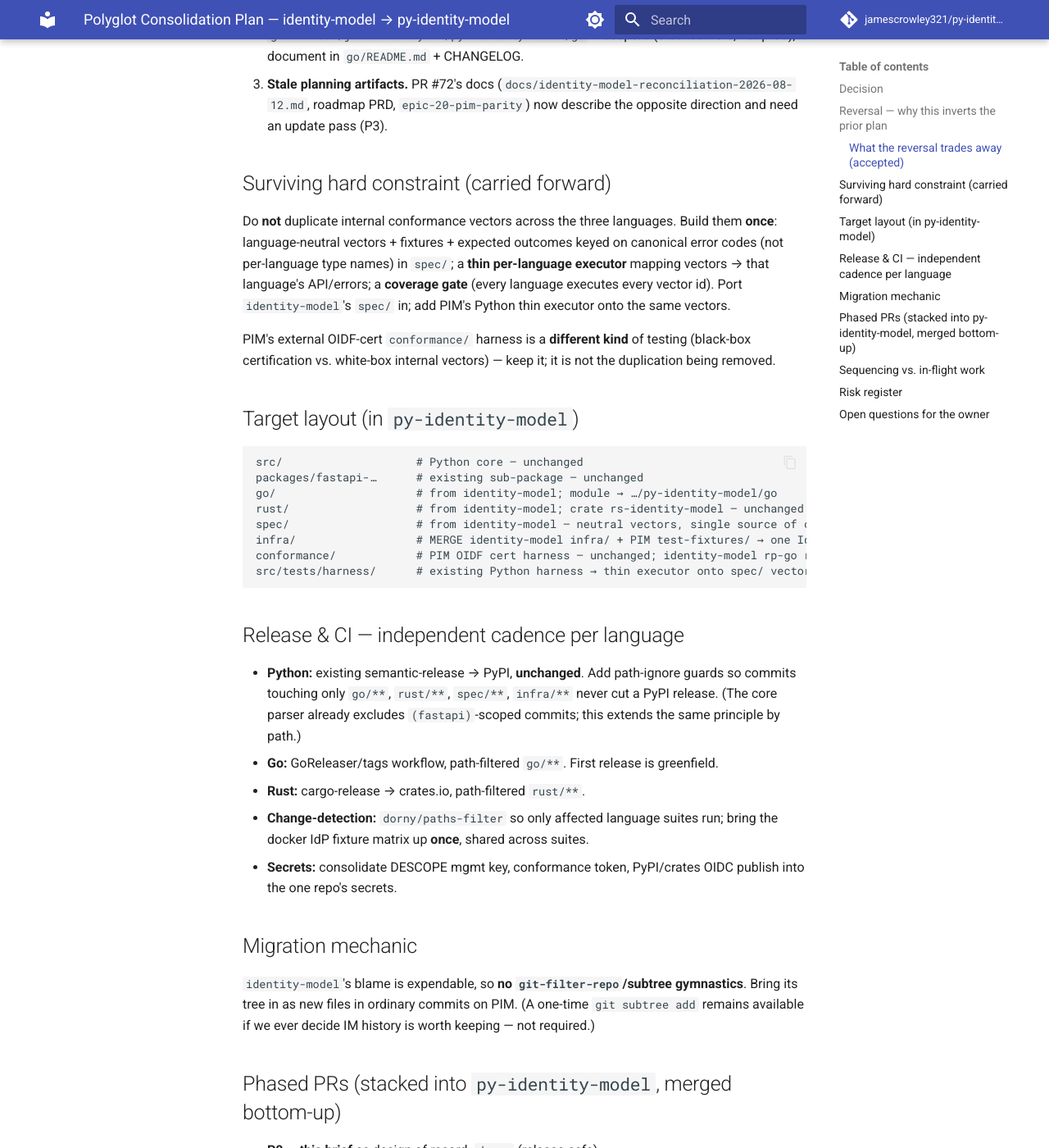
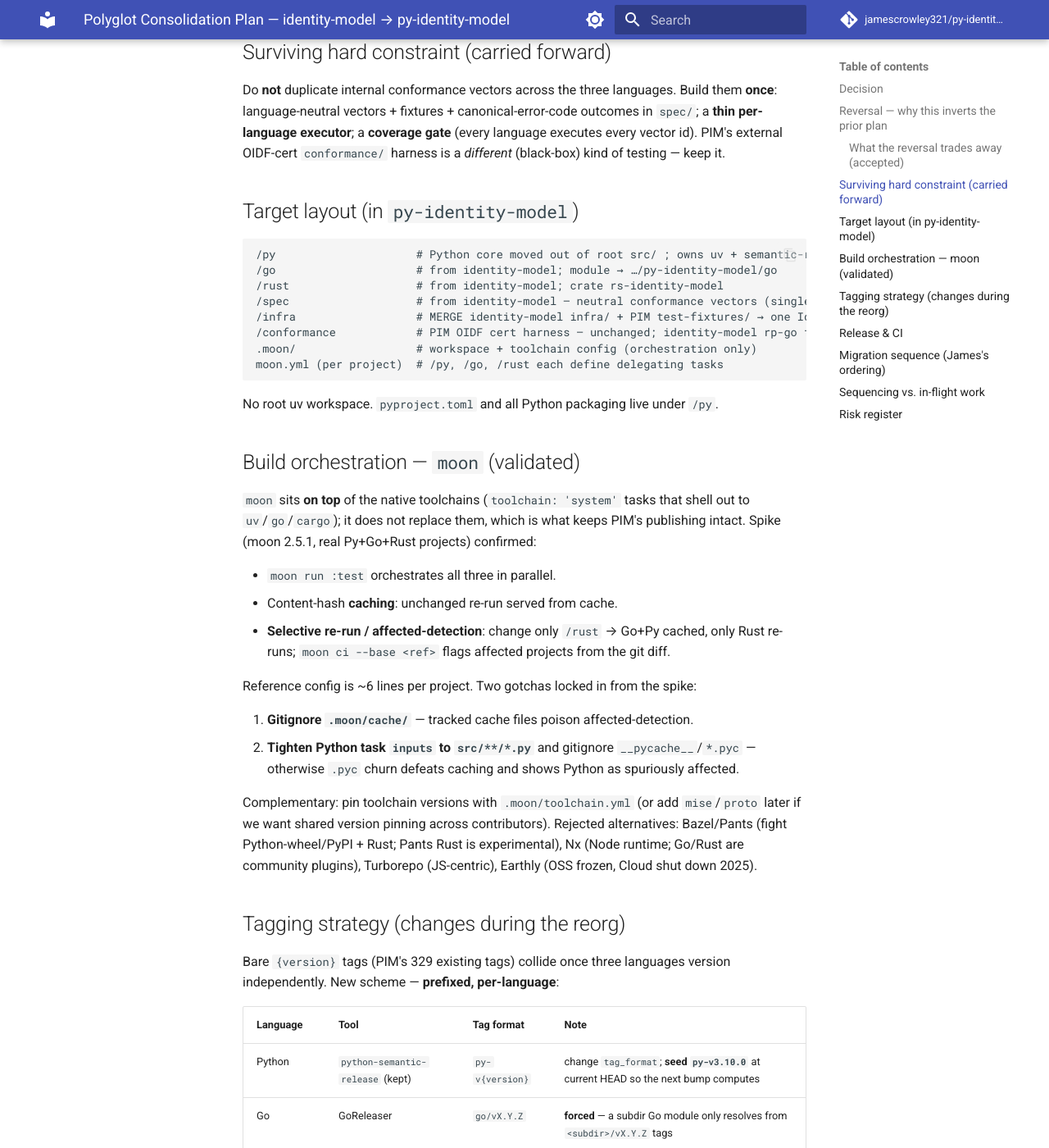
Before and after one commit to jamescrowley321/py-identity-model, an MkDocs documentation site: the page built from docs/polyglot-consolidation-plan.md, in a window 1280 px wide and 1400 px high, scrolled down 1169 px. Shown: the whole window at 82% size. Built offline with MkDocs 1.6.1 and Material for MkDocs 9.7.7, drawn with Linux system fonts in a browser that asks for light colours; comment, search, counter and statistics services are not loaded; some of the changed text lies outside the part shown.

Commit message:
docs: refine plan — /py|/go|/rust layout, moon orchestrator, tag scheme
- Drop root uv workspace for a clean /py /go /rust split (James).
- Adopt moon for polyglot orchestration; validated by a Py+Go+Rust spike
  (caching + selective re-run + affected-detection confirmed on moon 2.5.1).
  Bake in two spike gotchas: gitignore .moon/cache, tighten Python inputs.
- Prefixed per-language tag scheme (py-v / go/vX.Y.Z / rust-v); Go subdir tag
  format is forced by go tooling; seed py-v3.10.0 at reorg.
- Reorder to James's sequence: move IM+dedup -> in-place reorg keeping
  publishing green -> rename repo + PyPI Trusted-Publishing re-config last.

Co-Authored-By: Claude Opus 4.8 (1M context) <noreply@anthropic.com>

````diff
--- a/docs/polyglot-consolidation-plan.md
+++ b/docs/polyglot-consolidation-plan.md
@@ -1,129 +1,143 @@
 # Polyglot Consolidation Plan — `identity-model` → `py-identity-model`
 
 **Status:** Design of record. Decided 2026-08-17 (James). Supersedes the prior
-"PIM into the polyglot monorepo" direction (see _Reversal_ below).
+"PIM into the polyglot monorepo" direction (see _Reversal_). Build orchestrator
+(`moon`) validated by spike 2026-08-17.
 
 ## Decision
 
 Move `jamescrowley321/identity-model` (Go + Rust) **into**
-`jamescrowley321/py-identity-model` (PIM). **PIM is the surviving repo** — it keeps
-its git history, release tags, OIDF certification, and PyPI pipelines.
-`identity-model`'s history is expendable (0 tags, never released, not prod-ready).
-Package naming stays `{py,go,rs}-identity-model` at the package level even though the
-repo is `py-identity-model`.
+`jamescrowley321/py-identity-model` (PIM). **PIM is the surviving repo** — it keeps its
+git history, release tags, OIDF certification, and PyPI pipelines. `identity-model`'s
+history is expendable (0 tags, never released, not prod-ready). Package naming stays
+`{py,go,rs}-identity-model` at the package level.
+
+Top-level layout is a clean per-language split — **`/py`, `/go`, `/rust`** — **not** a
+root uv workspace. `moon` orchestrates the polyglot repo; each language keeps its native
+toolchain (`uv`+semantic-release, `go`, `cargo`).
 
 ## Reversal — why this inverts the prior plan
 
-The earlier decision (2026-08-01, reaffirmed 2026-08-12 in PR #72) was the opposite:
-move PIM **into** `identity-model` because that repo was the purpose-built polyglot
-shell (`spec/` + `infra/` + capabilities matrix) and "merging into it is less work."
-
-That plan would have moved the **certified, PyPI-published, 329-tag** artifact (PIM)
-into a **0-tag** shell — disrupting exactly the cert lineage + release pipelines the
-same memo flagged as the thing to protect. Keeping PIM stationary as the survivor:
-
-- **OIDF cert continuity → non-issue.** The certified software and its `conformance/`
-  submission artifacts don't move; the mark is unaffected.
-- **PyPI pipelines untouched.** `py-identity-model` + `fastapi-identity-model`
-  semantic-release stay exactly where they are.
-- **Minimal structural reshaping.** PIM is already a uv monorepo
-  (`pyproject.toml` `members = [".", "packages/fastapi-identity-model", …]` with a split
-  semantic-release), so `go/` and `rust/` are natural siblings.
+The earlier decision (2026-08-01, reaffirmed 2026-08-12 in PR #72) was the opposite: move
+PIM **into** `identity-model` because that repo was the purpose-built polyglot shell
+(`spec/` + `infra/`). That would have moved the **certified, PyPI-published, 329-tag**
+artifact into a **0-tag** shell — disrupting exactly the cert lineage + release pipelines
+the same memo flagged as the thing to protect. Keeping PIM stationary as the survivor
+makes OIDF cert continuity a non-issue and leaves both PyPI pipelines untouched.
 
 ### What the reversal trades away (accepted)
 
-1. **Re-homing the polyglot shell.** `identity-model`'s `spec/` neutral-vector
-   conformance contract, `infra/` shared IdP fixtures, and paths-filtered Go/Rust CI
-   must be ported **into** PIM rather than inherited for free. This is the real work.
+1. **Re-home the polyglot shell.** `identity-model`'s `spec/` neutral-vector conformance
+   contract, `infra/` shared IdP fixtures, and Go/Rust CI move **into** PIM rather than
+   being inherited for free. This is the real work.
 2. **Go import-path break.** `github.com/jamescrowley321/identity-model/go` →
-   `github.com/jamescrowley321/py-identity-model/go`. Accepted (0 consumers, not prod);
-   document in `go/README.md` + CHANGELOG.
-3. **Stale planning artifacts.** PR #72's docs
-   (`docs/identity-model-reconciliation-2026-08-12.md`, roadmap PRD, `epic-20-pim-parity`)
-   now describe the opposite direction and need an update pass (P3).
+   `github.com/jamescrowley321/py-identity-model/go` (and again at the rename). Accepted
+   (0 consumers, not prod); document in `go/README.md` + CHANGELOG.
+3. **Stale planning artifacts.** PR #72's docs now describe the opposite direction → fixed
+   in the retirement step.
 
 ## Surviving hard constraint (carried forward)
 
-Do **not** duplicate internal conformance vectors across the three languages. Build
-them **once**: language-neutral vectors + fixtures + expected outcomes keyed on
-canonical error codes (not per-language type names) in `spec/`; a **thin per-language
-executor** mapping vectors → that language's API/errors; a **coverage gate** (every
-language executes every vector id). Port `identity-model`'s `spec/` in; add PIM's
-Python thin executor onto the same vectors.
-
-PIM's external OIDF-cert `conformance/` harness is a **different kind** of testing
-(black-box certification vs. white-box internal vectors) — keep it; it is not the
-duplication being removed.
+Do **not** duplicate internal conformance vectors across the three languages. Build them
+**once**: language-neutral vectors + fixtures + canonical-error-code outcomes in `spec/`;
+a **thin per-language executor**; a **coverage gate** (every language executes every
+vector id). PIM's external OIDF-cert `conformance/` harness is a *different* (black-box)
+kind of testing — keep it.
 
 ## Target layout (in `py-identity-model`)
 
 ```
-src/                    # Python core — unchanged
-packages/fastapi-…      # existing sub-package — unchanged
-go/                     # from identity-model; module → …/py-identity-model/go
-rust/                   # from identity-model; crate rs-identity-model — unchanged
-spec/                   # from identity-model — neutral vectors, single source of conformance truth
-infra/                  # MERGE identity-model infra/ + PIM test-fixtures/ → one IdP fixture set
-conformance/            # PIM OIDF cert harness — unchanged; identity-model rp-go runner folded in
-src/tests/harness/      # existing Python harness → thin executor onto spec/ vectors
+/py                     # Python core moved out of root src/ ; owns uv + semantic-release
+/go                     # from identity-model; module → …/py-identity-model/go
+/rust                   # from identity-model; crate rs-identity-model
+/spec                   # from identity-model — neutral conformance vectors (single source)
+/infra                  # MERGE identity-model infra/ + PIM test-fixtures/ → one IdP fixture set
+/conformance            # PIM OIDF cert harness — unchanged; identity-model rp-go folded in
+.moon/                  # workspace + toolchain config (orchestration only)
+moon.yml (per project)  # /py, /go, /rust each define delegating tasks
 ```
 
-## Release & CI — independent cadence per language
+No root uv workspace. `pyproject.toml` and all Python packaging live under `/py`.
 
-- **Python:** existing semantic-release → PyPI, **unchanged**. Add path-ignore guards so
-  commits touching only `go/**`, `rust/**`, `spec/**`, `infra/**` never cut a PyPI
-  release. (The core parser already excludes `(fastapi)`-scoped commits; this extends the
-  same principle by path.)
-- **Go:** GoReleaser/tags workflow, path-filtered `go/**`. First release is greenfield.
-- **Rust:** cargo-release → crates.io, path-filtered `rust/**`.
-- **Change-detection:** `dorny/paths-filter` so only affected language suites run; bring
+## Build orchestration — `moon` (validated)
+
+`moon` sits **on top** of the native toolchains (`toolchain: 'system'` tasks that shell
+out to `uv`/`go`/`cargo`); it does not replace them, which is what keeps PIM's publishing
+intact. Spike (moon 2.5.1, real Py+Go+Rust projects) confirmed:
+
+- `moon run :test` orchestrates all three in parallel.
+- Content-hash **caching**: unchanged re-run served from cache.
+- **Selective re-run / affected-detection**: change only `/rust` → Go+Py cached, only Rust
+  re-runs; `moon ci --base <ref>` flags affected projects from the git diff.
+
+Reference config is ~6 lines per project. Two gotchas locked in from the spike:
+
+1. **Gitignore `.moon/cache/`** — tracked cache files poison affected-detection.
+2. **Tighten Python task `inputs` to `src/**/*.py`** and gitignore `__pycache__`/`*.pyc` —
+   otherwise `.pyc` churn defeats caching and shows Python as spuriously affected.
+
+Complementary: pin toolchain versions with `.moon/toolchain.yml` (or add `mise`/`proto`
+later if we want shared version pinning across contributors). Rejected alternatives:
+Bazel/Pants (fight Python-wheel/PyPI + Rust; Pants Rust is experimental), Nx (Node runtime;
+Go/Rust are community plugins), Turborepo (JS-centric), Earthly (OSS frozen, Cloud shut
+down 2025).
+
+## Tagging strategy (changes during the reorg)
+
+Bare `{version}` tags (PIM's 329 existing tags) collide once three languages version
+independently. New scheme — **prefixed, per-language**:
+
+| Language | Tool | Tag format | Note |
+|---|---|---|---|
+| Python | `python-semantic-release` (kept) | `py-v{version}` | change `tag_format`; **seed `py-v3.10.0`** at current HEAD so the next bump computes |
+| Go | GoReleaser | `go/vX.Y.Z` | **forced** — a subdir Go module only resolves from `<subdir>/vX.Y.Z` tags |
+| Rust | `cargo-release` → crates.io | `rust-vX.Y.Z` | |
+
+`python-semantic-release` stays through the reorg (keeps publishing working). Revisit
+`release-please` (unifies all three as independent components, handles the Go subdir tag
+format) only at/after the rename.
+
+## Release & CI
+
+- **Python:** existing semantic-release → PyPI, re-pointed at `/py`, `tag_format` changed.
+  Path-guard so `go/**`/`rust/**`/`spec/**`/`infra/**` commits never cut a PyPI release.
+- **Go / Rust:** GoReleaser / cargo-release, path-filtered.
+- **CI:** `dorny/paths-filter` (or `moon ci --base`) so only affected languages run; bring
   the docker IdP fixture matrix up **once**, shared across suites.
-- **Secrets:** consolidate DESCOPE mgmt key, conformance token, PyPI/crates OIDC publish
-  into the one repo's secrets.
+- **Secrets:** consolidate DESCOPE mgmt key, conformance token, PyPI/crates OIDC publish.
 
-## Migration mechanic
+## Migration sequence (James's ordering)
 
-`identity-model`'s blame is expendable, so **no `git-filter-repo`/subtree gymnastics**.
-Bring its tree in as new files in ordinary commits on PIM. (A one-time `git subtree add`
-remains available if we ever decide IM history is worth keeping — not required.)
+Migration mechanic is trivial — IM's blame is expendable, so bring its tree in as ordinary
+new-file commits (no `git-filter-repo`/subtree).
 
-## Phased PRs (stacked into `py-identity-model`, merged bottom-up)
-
-- **P0 — this brief** as design of record. `docs:` (release-safe).
-- **P1 — land the code.** Add `go/` + `rust/` + `spec/` trees; add path-filtered Go +
-  Rust CI; document the Go module-path rename. Guard the Python release on paths.
-  Verify: `go build/test` + `cargo test` green in-repo; a dry-run confirms no accidental
-  PyPI release from a `go/`/`rust/` commit.
-- **P2 — dedup fixtures.** Merge `identity-model` `infra/` + PIM `test-fixtures/` into one
-  fixture set; wire the Python thin executor onto `spec/` vectors; enforce the coverage
-  gate. This is the dedup payoff.
-- **P3 — retire the old repo.** Archive `jamescrowley321/identity-model` read-only with a
-  README pointer to PIM; repoint ralph loops / `PROMPT.md`; update the stale PR-#72
-  planning artifacts.
+1. **Move IM in + kill duplicated test infra.** Land `/go` + `/rust` + `/spec`; merge
+   `infra/` + `test-fixtures/` into one IdP fixture set; wire Python's thin executor onto
+   `spec/` vectors + coverage gate. (No reorg of Python yet.)
+2. **In-place reorg + keep publishing green.** Move Python into `/py`; add `moon`
+   workspace + per-project tasks; re-point `python-semantic-release` at `/py`; change the
+   tag scheme (seed `py-v3.10.0`); add Go/Rust release + path-filtered CI. Verify a
+   dry-run publishes exactly as today.
+3. **Rename the repo + fix references.** Rename `py-identity-model`; update PyPI **Trusted
+   Publishing** (OIDC is keyed to repo+workflow — the rename requires re-config), `project.urls`,
+   README badges, Go module path (again), crates metadata. PyPI **project name is
+   unchanged** by a repo rename. Archive `identity-model` read-only + pointer; repoint
+   ralph loops/`PROMPT.md`; fix the stale PR-#72 planning artifacts.
 
 ## Sequencing vs. in-flight work
 
-- PIM `main` is quiescent (just merged #532) — a good window to land P1 as one PR.
-- `identity-model`'s active Rust-Extended loop + K3–K6 conformance and PIM's #476 FAPI2
-  epic must pause/rebase onto the new paths. Coordinate a short freeze: land P1 + P2, then
-  relaunch loops pointed at `py-identity-model/{go,rust,spec}`.
-- PIM #462 E2E harness is largely delivered → low collision risk.
+PIM `main` is quiescent (just merged #532) — a good window. `identity-model`'s Rust-Extended
+loop + K3–K6 and PIM's #476 FAPI2 epic must pause/rebase onto new paths (short freeze; land
+step 1–2, then relaunch pointed at `/py|/go|/rust|/spec`). PIM #462 E2E harness is largely
+delivered → low collision.
 
 ## Risk register
 
 | Risk | Mitigation |
 |---|---|
-| Re-homing `spec/` + `infra/` + CI is the real cost | Isolated in P2; P1 lands code first so surface stays small |
-| Accidental PyPI release from a `go/`/`rust/` commit | Path-guard `release.yml`; dry-run tag before first real go/rust release |
-| Go consumers break on module-path change | None in prod (0 tags); documented in `go/README` + CHANGELOG |
-| Stale PR-#72 planning artifacts mislead a future session | Memory updated now; artifacts corrected in P3 |
-| Active loops strand on old paths | Freeze window; relaunch against new paths after P2 |
-
-## Open questions for the owner
-
-1. **`spec/` as the one conformance source** — confirm Python's thin executor drops onto
-   `identity-model`'s existing neutral vectors (vs. keeping PIM's current fixtures as-is
-   and only sharing docker IdP infra).
-2. **Do P1–P3 in-session as a stacked PR set**, or hand to a ralph loop? (Reversal is
-   well-scoped → in-session stacking is viable.)
-3. **Retire vs. keep `identity-model`** as a thin read-only mirror after P3.
+| Re-homing `spec/`+`infra/`+CI is the real cost | Isolated in step 1; keep the surface small |
+| Accidental PyPI release from a go/rust commit | Path-guard `release.yml`; dry-run before first real publish |
+| `tag_format` change strands semantic-release's "last release" | Manually seed `py-v3.10.0` at current HEAD (owner OK'd) |
+| Repo rename breaks PyPI Trusted Publishing | Re-config the OIDC publisher as part of step 3; rename last |
+| Go consumers break on module-path change | None in prod (0 tags); documented |
+| Active loops strand on old paths | Freeze window; relaunch against new paths after step 2 |
````
